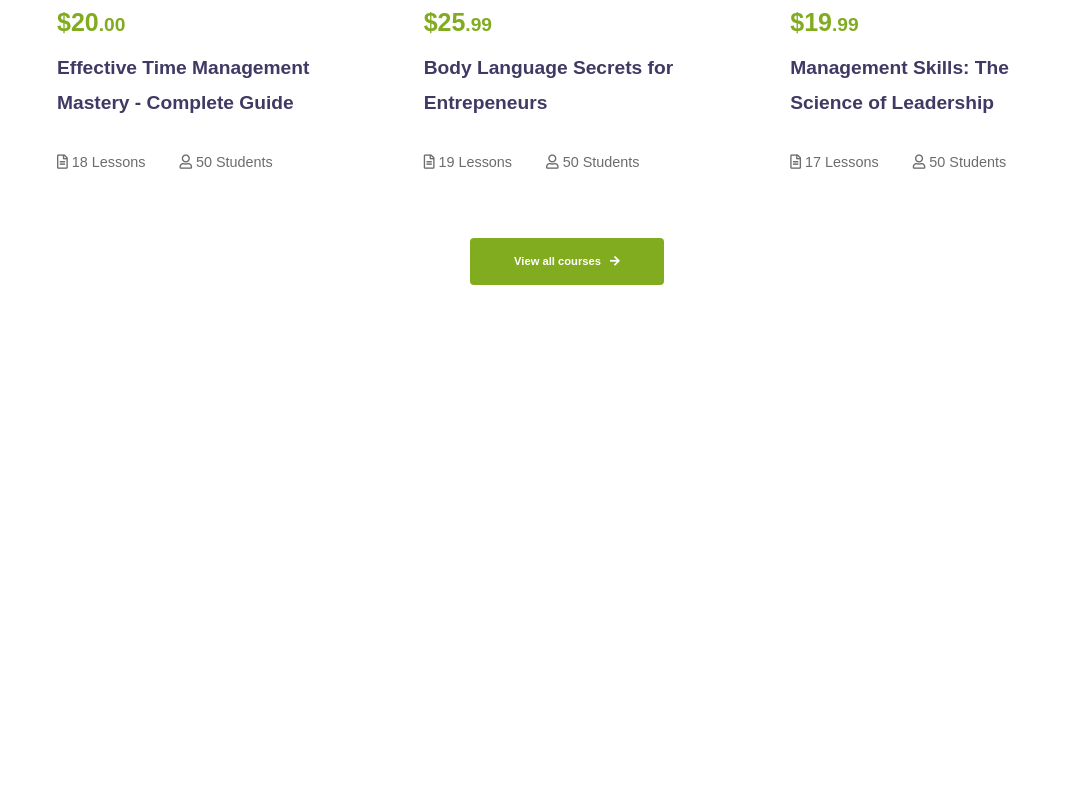
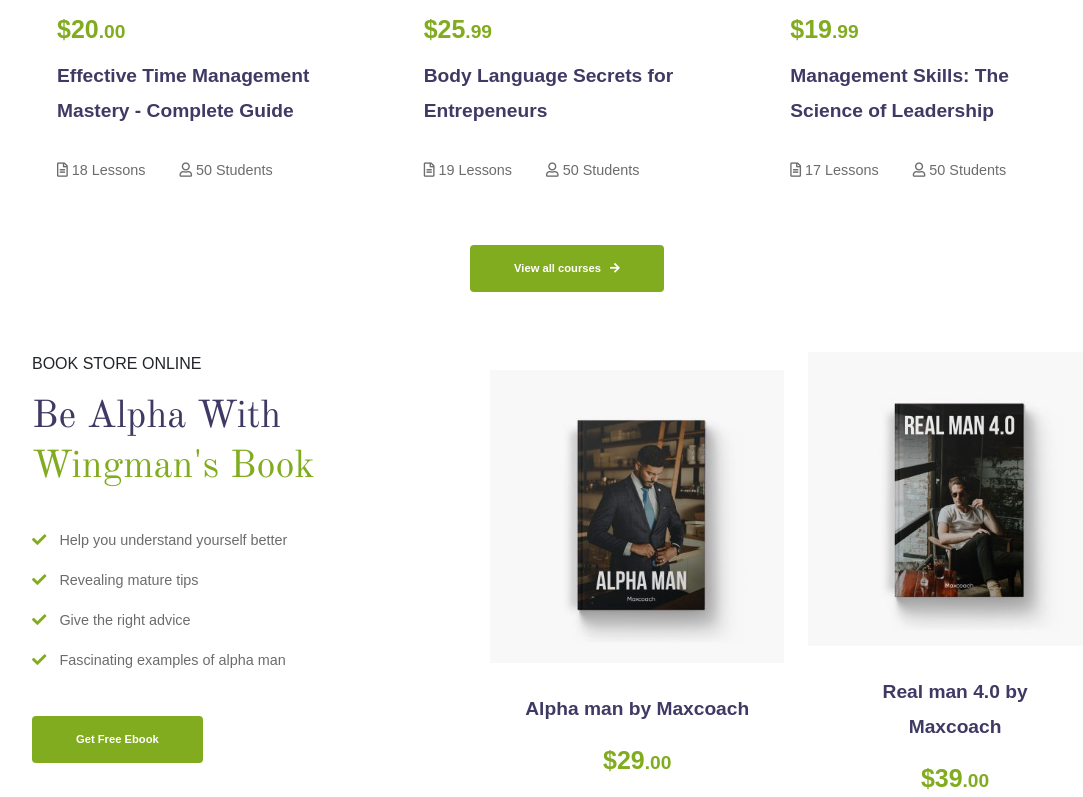
Before and after one commit to giuditta-marino/proj-html-vuejs, a website: page index.html in a window 1280 px wide. Shown: the part 2708-3505 px from the top of the page, without its empty margins (73-1156 px from the left). Before the commit the page ends 3053 px from the top, so only its background shows below. Drawn offline with nearby package versions, Linux system fonts and the light colour scheme; a web font is replaced by a local one.

Commit message:
quarta sezione prima parte

```diff
--- a/assets/js/main.js
+++ b/assets/js/main.js
@@ -96,6 +96,19 @@ var app = new Vue({
       previewFile: 'motivation-course-01-480x298.jpg',
       lessonsNumber: '17',
       studentsNumber: '50'
+    }],
+    books: [{
+      title: 'Alpha man',
+      author: 'Maxcoach',
+      price: '$29',
+      priceCents: '00',
+      previewFile: 'book-1.jpg'
+    }, {
+      title: 'Real man 4.0',
+      author: 'Maxcoach',
+      price: '$39',
+      priceCents: '00',
+      previewFile: 'book-2.jpg'
     }]
   },
   mounted: function mounted() {},
--- a/index.html
+++ b/index.html
@@ -96,7 +96,7 @@
             <section class="about-me">
               <div class="about row pb-20">
                 <div class="col-lg-12">
-                  <p class="green-title">about me</p>
+                  <p class="uppercase-title green-text">about me</p>
                 </div>
               </div>
               <div class="alpha-male row">
@@ -129,7 +129,7 @@
             <section class="latest-courses pt-30 pb-60">
               <div class="courses-title rowpb-50">
                 <div class="col-lg-12 text-center">
-                  <p class="text-uppercase">begin your journey at maxcoach</p>
+                  <p class="uppercase-title">begin your journey at maxcoach</p>
                 </div>
                 <div class="col-lg-12 text-center">
                   <h2>
@@ -162,8 +162,34 @@
             </section>
 
 
-            <!-- BOOK-STORE -->
-            <div class="row"></div>
+            <!-- QUARTA SEZIONE -->
+            <section class="book-store">
+                <div class="row">
+                  <div class="presentation col-lg-4">
+                    <p class="uppercase-title">book store online</p>
+                    <h3>Be Alpha With <span class="green-text">Wingman's Book</span></h3>
+                    <ul class="no-style pt-20 pb-20">
+                      <li><i class="fas fa-check green-text"></i>Help you understand yourself better</li>
+                      <li><i class="fas fa-check green-text"></i>Revealing mature tips</li>
+                      <li><i class="fas fa-check green-text"></i>Give the right advice</li>
+                      <li><i class="fas fa-check green-text"></i>Fascinating examples of alpha man</li>
+                    </ul>
+                    <button type="button" name="button">Get Free Ebook</button>
+                  </div>
+                  <div class="products col-lg-7 offset-lg-1">
+                    <div class="book-container"
+                    v-for="book in books">
+                      <img :src="`./assets/img/${book.previewFile}`" alt="">
+                      <div class="text text-center">
+                        <p class="title">{{book.title}} by {{book.author}}</p>
+                        <p class="price green-text"><span class="integer"> {{book.price}}</span><span>.{{book.priceCents}}</span></p>
+                      </div>
+                    </div>
+                  </div>
+                </div>
+                <div class="row"></div>
+            </section>
+
 
             <!-- LOGOS -->
             <div class="row logos"></div>
--- a/src/js/main.js
+++ b/src/js/main.js
@@ -125,6 +125,26 @@ var app = new Vue(
           lessonsNumber: '17',
           studentsNumber: '50'
         }
+      ],
+
+      books:
+      [
+        {
+          title: 'Alpha man',
+          author: 'Maxcoach',
+          price: '$29',
+          priceCents: '00',
+          previewFile: 'book-1.jpg'
+        },
+
+        {
+          title: 'Real man 4.0',
+          author: 'Maxcoach',
+          price: '$39',
+          priceCents: '00',
+          previewFile: 'book-2.jpg'
+        },
+
       ]
 
     },
--- a/src/scss/partials/_common.scss
+++ b/src/scss/partials/_common.scss
@@ -17,3 +17,30 @@
   button{
     @include button-style;
   }
+
+.uppercase-title{
+  text-transform: uppercase;
+  font-size: 1em;
+  font-weight: 400;
+}
+
+.text{
+  padding: 28px;
+
+  p{
+    font-size: 1.2em;
+  }
+
+  p.price, p.title{
+    font-weight: 700;
+  }
+
+  p.title{
+    color: $color10;
+    line-height: 35px;
+  }
+
+  p.price>.integer{
+    font-size: 1.3em;
+  }
+}
--- a/src/scss/partials/_main.scss
+++ b/src/scss/partials/_main.scss
@@ -5,4 +5,7 @@ main{
   @import "./_section_first.scss";
   @import "./_section_second.scss";
   @import "./_section_third.scss";
+  @import "./_section_fourth.scss";
+  @import "./_section_fifth.scss";
+  @import "./_section_sixth.scss";
 }
--- /dev/null
+++ b/src/scss/partials/_section_fourth.scss
@@ -0,0 +1,42 @@
+.book-store{
+  .presentation{
+
+    h3{
+      color: $color10;
+      font-size: 2.4em;
+      line-height: 50px;
+    }
+
+    ul{
+      li{
+        line-height: 40px;
+        font-size: 0.9em;
+        color: $color5;
+
+        i{
+          padding-right: 13px;
+        }
+
+
+      }
+    }
+  }
+
+  .products{
+    @include flex-align-center;
+    justify-content: center;
+
+    .book-container{
+      width: calc(100% / 2);
+
+      &:first-child{
+        margin-right: 24px;
+      }
+
+      img{
+        width: 100%;
+      }
+    }
+  }
+
+}
--- a/src/scss/partials/_section_third.scss
+++ b/src/scss/partials/_section_third.scss
@@ -31,27 +31,9 @@
         }
 
         .text{
-          padding: 28px;
-
-          p{
-            font-size: 1.2em;
-          }
 
           p.price{
             margin-bottom: 9px;
-          }
-
-          p.price, p.title{
-            font-weight: 700;
-          }
-
-          p.title{
-            color: $color10;
-            line-height: 35px;
-          }
-
-          p.price>.integer{
-            font-size: 1.3em;
           }
 
           p.info{
```
Also changed, not shown: assets/css/master.css, assets/img/book-1.jpg (renamed from assets/img/product-book-11-400x400.jpg), assets/img/book-2.jpg (renamed from assets/img/product-book-10-400x400.jpg), src/scss/partials/_section_fifth.scss (added), src/scss/partials/_section_sixth.scss (added), 1 other file.
